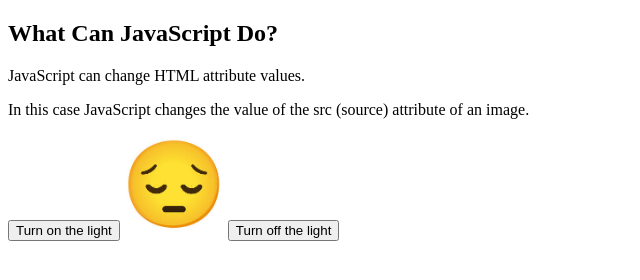
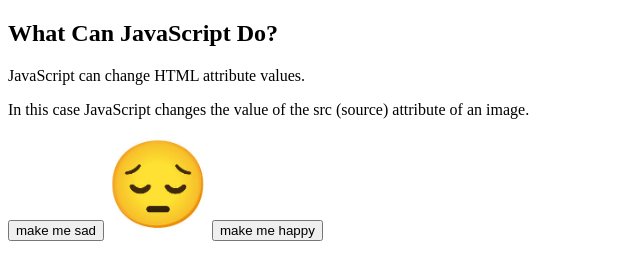
Before and after one commit to jaydengarbutt2025-pixel/happy-sad, a plain HTML site: page index.html in a window 1280 px wide. Shown: the whole page, without its empty margins (0-640 px from the left). Drawn offline with Linux system fonts and the light colour scheme.

Commit message:
Update index.html

```diff
--- a/index.html
+++ b/index.html
@@ -8,11 +8,11 @@
 
 <p>In this case JavaScript changes the value of the src (source) attribute of an image.</p>
 
-<button onclick="document.getElementById('myImage').src='happyface.jpg'">Turn on the light</button>
+<button onclick="document.getElementById('myImage').src='happyface.jpg'">make me sad</button>
 
 <img id="myImage" src="sadface.jpg" style="width:100px">
 
-<button onclick="document.getElementById('myImage').src='sadface.jpg'">Turn off the light</button>
+<button onclick="document.getElementById('myImage').src='sadface.jpg'">make me happy</button>
 
 </body>
 </html>
```
